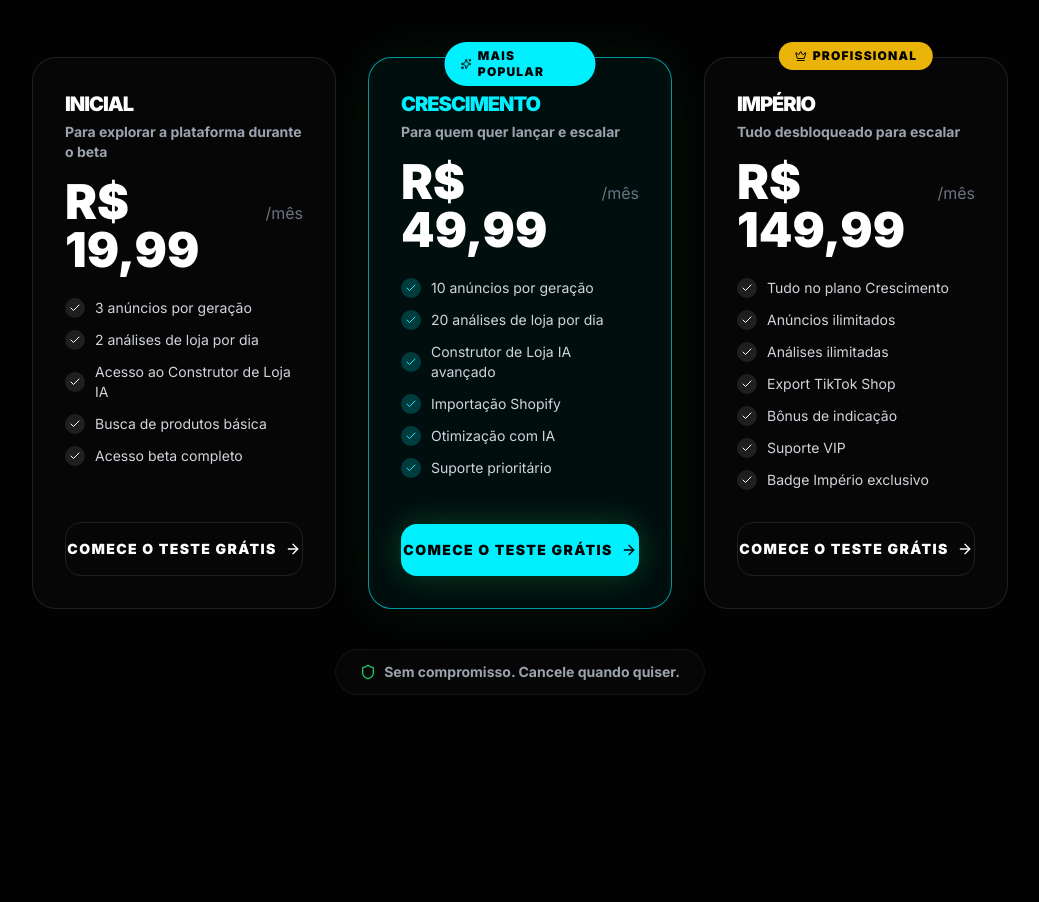
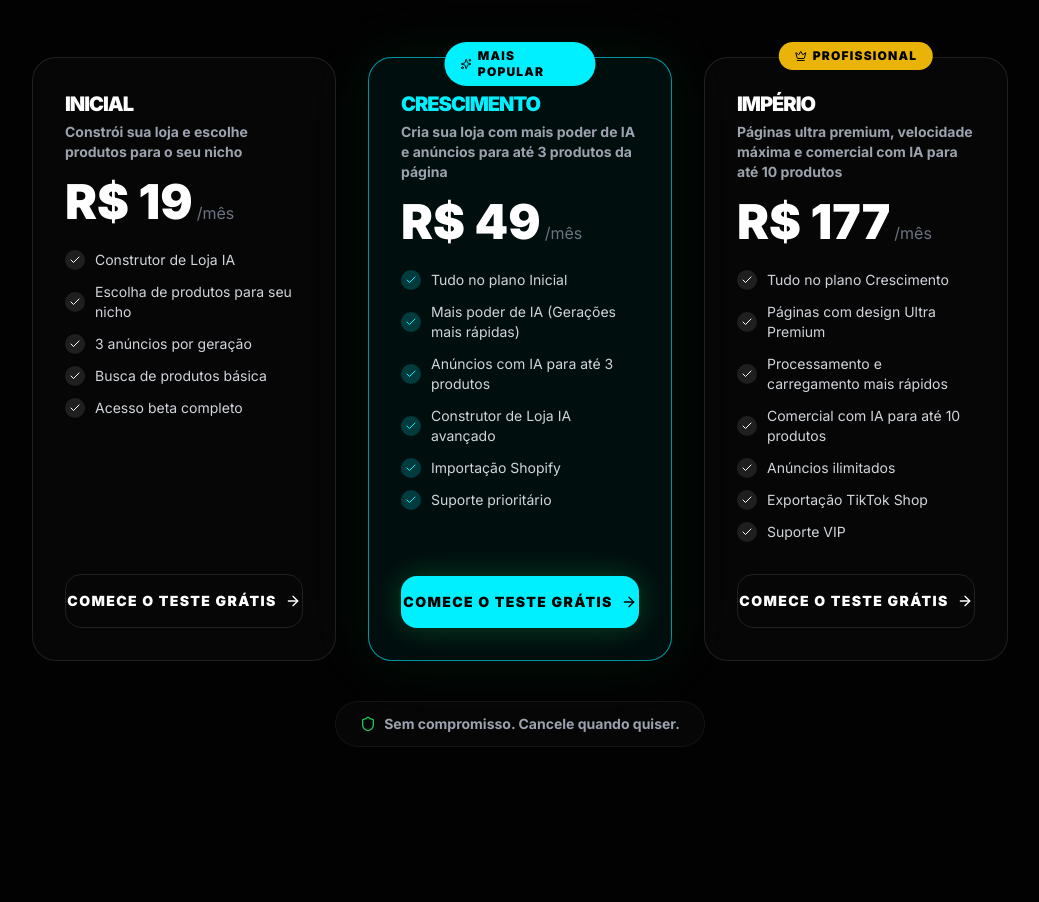
Before and after one commit to sanlaz16/ai-empire-builder, a Next.js app: page / in a window 1280 px wide. Shown: the part 3340-4242 px from the top of the page, without its empty margins (120-1159 px from the left). Built offline with nearby package versions, Linux system fonts and the light colour scheme; no server answers.

Commit message:
feat: update plans to BRL integer pricing and improve middleware stability

```diff
--- a/src/lib/planGate.ts
+++ b/src/lib/planGate.ts
@@ -3,9 +3,9 @@
  * Maps plan levels to features and limits.
  *
  * Plans (BRL):
- *   free   → R$ 0      (beta access, limited)
- *   pro    → R$ 49,99  (advanced AI, 10 ads/day)
- *   elite  → R$ 149,99 (full unlock, unlimited)
+ *   free   → R$ 19      (beta access, limited)
+ *   pro    → R$ 49      (advanced AI, 3 ads/day)
+ *   elite  → R$ 177     (full unlock, 10 ads/day)
  */
 
 export type PlanLevel = 'free' | 'pro' | 'elite';
@@ -25,7 +25,7 @@ export type FeatureKey =
 /** How many AI ads a plan can generate per session */
 export const AD_LIMIT: Record<PlanLevel, number> = {
     free: 3,
-    pro: 10,
+    pro: 3,
     elite: 10,
 };
 
--- a/src/lib/plans.ts
+++ b/src/lib/plans.ts
@@ -2,9 +2,9 @@
  * Plan definitions — single source of truth for EmpireBuilder SaaS.
  *
  * Beta launch pricing (BRL):
- *   Inicial   → R$ 19,99/mês  (beta entry)
- *   Crescimento → R$ 49,99/mês (most popular)
- *   Império   → R$ 149,99/mês (full power)
+ *   Inicial   → R$ 19/mês
+ *   Crescimento → R$ 49/mês
+ *   Império   → R$ 177/mês
  */
 
 export type PlanId = 'free' | 'pro' | 'elite';
@@ -29,14 +29,14 @@ export const PLANS: Plan[] = [
     {
         id: 'free',
         name: 'Inicial',
-        description: 'Para explorar a plataforma durante o beta',
-        priceMonthly: 19.99,
-        priceDisplay: 'R$ 19,99',
+        description: 'Constrói sua loja e escolhe produtos para o seu nicho',
+        priceMonthly: 19,
+        priceDisplay: 'R$ 19',
         stripePriceId: '',
         features: [
+            'Construtor de Loja IA',
+            'Escolha de produtos para seu nicho',
             '3 anúncios por geração',
-            '2 análises de loja por dia',
-            'Acesso ao Construtor de Loja IA',
             'Busca de produtos básica',
             'Acesso beta completo',
         ],
@@ -49,21 +49,21 @@ export const PLANS: Plan[] = [
     {
         id: 'pro',
         name: 'Crescimento',
-        description: 'Para quem quer lançar e escalar',
-        priceMonthly: 49.99,
-        priceDisplay: 'R$ 49,99',
+        description: 'Cria sua loja com mais poder de IA e anúncios para até 3 produtos da página',
+        priceMonthly: 49,
+        priceDisplay: 'R$ 49',
         stripePriceId: process.env.STRIPE_PRO_PRICE_ID || '',
         highlighted: true,
         features: [
-            '10 anúncios por geração',
-            '20 análises de loja por dia',
+            'Tudo no plano Inicial',
+            'Mais poder de IA (Gerações mais rápidas)',
+            'Anúncios com IA para até 3 produtos',
             'Construtor de Loja IA avançado',
             'Importação Shopify',
-            'Otimização com IA',
             'Suporte prioritário',
         ],
         limits: {
-            adsPerSession: 10,
+            adsPerSession: 3,
             aiBuildsPerDay: 20,
             productsImport: 100,
         },
@@ -71,18 +71,18 @@ export const PLANS: Plan[] = [
     {
         id: 'elite',
         name: 'Império',
-        description: 'Tudo desbloqueado para escalar',
-        priceMonthly: 149.99,
-        priceDisplay: 'R$ 149,99',
+        description: 'Páginas ultra premium, velocidade máxima e comercial com IA para até 10 produtos',
+        priceMonthly: 177,
+        priceDisplay: 'R$ 177',
         stripePriceId: process.env.STRIPE_ELITE_PRICE_ID || '',
         features: [
             'Tudo no plano Crescimento',
+            'Páginas com design Ultra Premium',
+            'Processamento e carregamento mais rápidos',
+            'Comercial com IA para até 10 produtos',
             'Anúncios ilimitados',
-            'Análises ilimitadas',
-            'Export TikTok Shop',
-            'Bônus de indicação',
+            'Exportação TikTok Shop',
             'Suporte VIP',
-            'Badge Império exclusivo',
         ],
         limits: {
             adsPerSession: 10,
```
Also changed, not shown: src/middleware.ts (+17 -5 lines).
